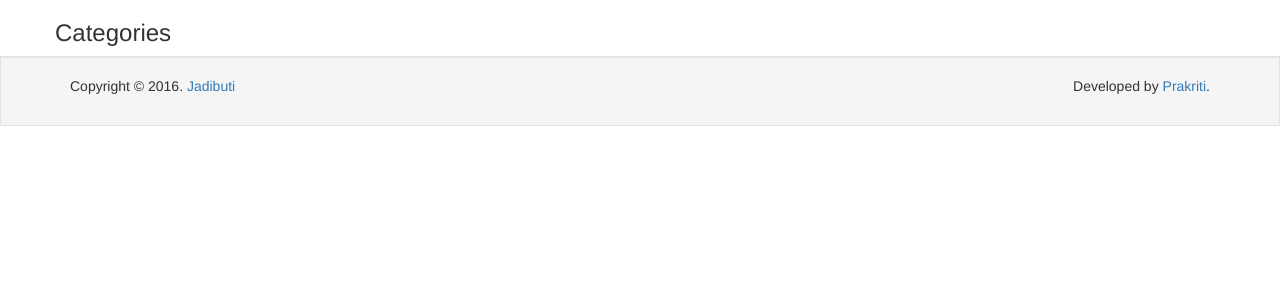
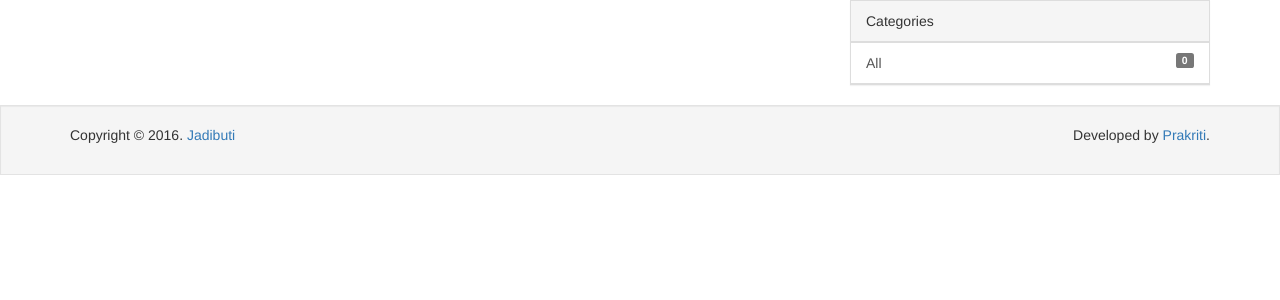
Before and after one commit to munikarmanish/jadibuti, a Django app: page /blog/ in a window 1280 px wide. Shown: the part 120-420 px from the top of the page. Run offline with Django 3.2, Linux system fonts and the light colour scheme; data that the repository does not hold is empty; some libraries are stand-ins or nearby versions.

Commit message:
added category list in post_list.html

```diff
--- a/blog/views.py
+++ b/blog/views.py
@@ -2,7 +2,7 @@ from django.shortcuts import render, get_object_or_404
 from django.http import HttpResponse, HttpResponseRedirect, Http404
 from django.core.paginator import Paginator, EmptyPage, PageNotAnInteger
 from django.db.models import Q
-from .models import Post
+from .models import *
 
 
 # Create your views here.
@@ -10,6 +10,8 @@ from .models import Post
 def posts_list(request):
     page_title = "Natural Remedies"
     posts = Post.objects.all()
+    total_posts = posts.count()
+    categories = Category.objects.all()
 
     search_query = request.GET.get('q')
     if search_query:
@@ -34,6 +36,8 @@ def posts_list(request):
         'page_title': page_title,
         'paginator': paginator,
         'posts': posts,
+        'total_posts': total_posts,
+        'categories': categories,
         'page_var': page_var,
     }
     return render(request, 'posts_list.html', context)
--- a/jadibuti/settings.py
+++ b/jadibuti/settings.py
@@ -43,7 +43,6 @@ INSTALLED_APPS = [
     'browse',
     'search',
     'account',
-    'django_markdown',
     'markdown_deux',
 ]
 
--- a/static/jadibuti/css/default.css
+++ b/static/jadibuti/css/default.css
@@ -6,8 +6,9 @@ nav.navbar, .well {
     margin-bottom: 0;
 }
 
-.jumbotron, .alert, .btn, .panel, .form-control, .well, .dropdown-menu,
-.panel-heading, .panel-footer {
+.jumbotron, .alert, .btn, .panel, .form-control, .well, .dropdown-menu, .thumbnail,
+.panel-heading, .panel-footer,
+.list-group, .list-group-item, .list-group-item:first-child, .list-group-item:last-child {
     border-radius: 0;
 }
 
@@ -15,3 +16,8 @@ nav.navbar, .well {
     padding-top: 50px;
     padding-bottom: 50px;
 }
+
+.list-group-item {
+    border-left: none;
+    border-right: none;
+}
--- a/templates/posts_list.html
+++ b/templates/posts_list.html
@@ -28,6 +28,8 @@
 
     {% for post in posts %}
       <div class="row">
+      <div class="col-sm-12">
+
         <div class="thumbnail">
           {% if post.image %}
           <a href="{{ post.get_absolute_url }}">
@@ -40,12 +42,15 @@
             <div>{{ post.summary }}</div>
           </div><!--caption-->
         </div><!--thumbnail-->
+
+      </div><!--col-->
       </div><!--row-->
     {% endfor %}
 
 
     {% if posts %}
       <div class="row text-center">
+      <div class="col-sm-12">
 
         <nav>
           <ul class="pagination">
@@ -89,12 +94,29 @@
           </ul>
         </nav>
 
+      </div><!--col-->
       </div><!--row-->
     {% endif %}
   </div><!--col-->
 
-  <div class="com-md-4">
-    <h3>Categories</h3>
+  <div class="col-md-4">
+  <div class="panel panel-default">
+    <div class="panel-heading">
+      Categories
+    </div><!--panel-heading-->
+    <div class="panel-body" style="padding:0;">
+      <ul class="list-group" style="margin:0;">
+          <a class="list-group-item" href="{% url 'blog:list' %}">All
+            <span class="label label-default pull-right">{{ total_posts }}</span></a>
+        {% for c in categories %}
+          <a class="list-group-item{% if request.GET.c == c.id %} active{% endif %}"
+            href="">
+            {{ c.name }} <span class="label label-default pull-right">{{ c.post_set.all|length }}</span>
+          </a>
+        {% endfor %}
+      </ul>
+    </div><!--panel-body-->
+  </div><!--panel-->
   </div><!--col-->
 
 </div><!--row-->
```
